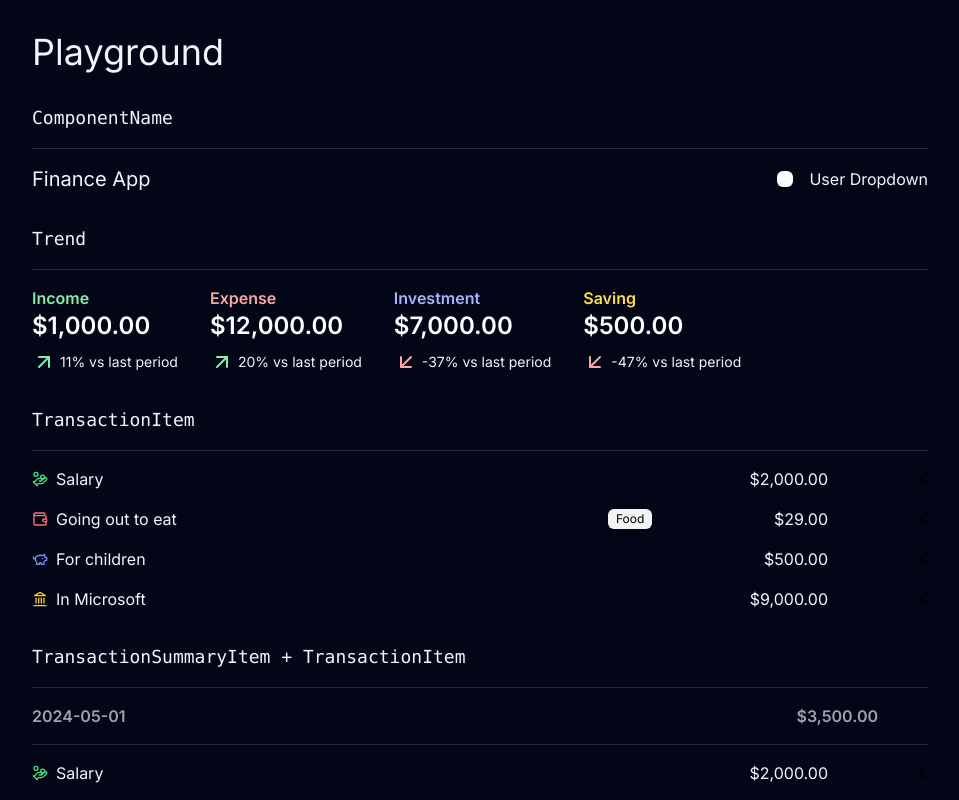
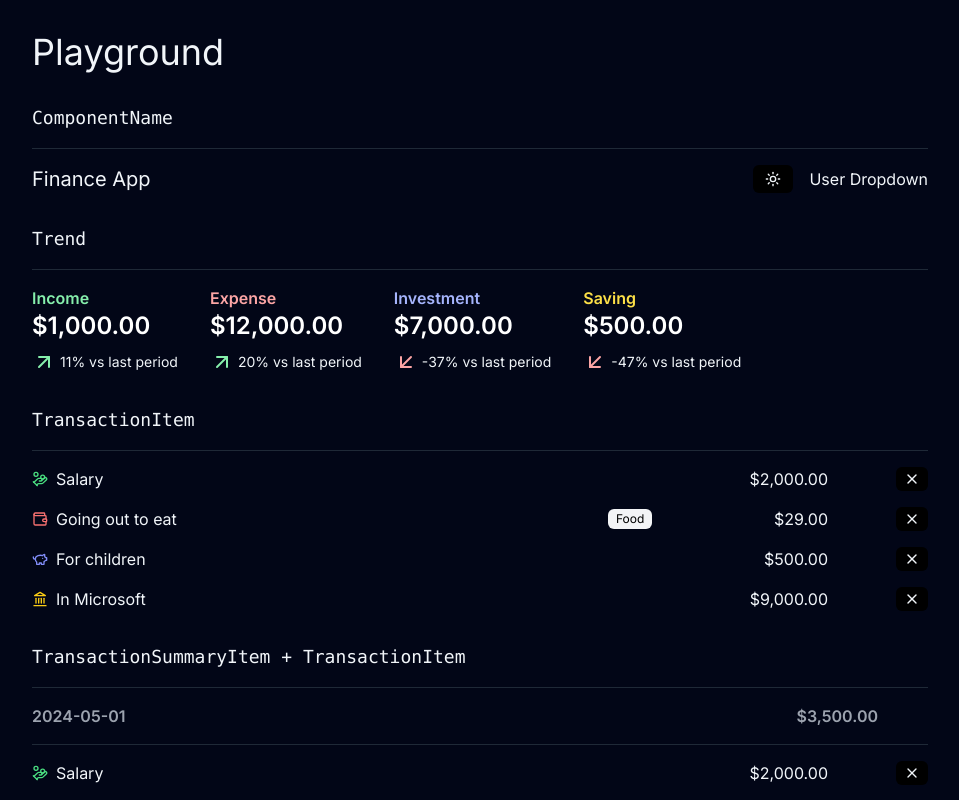
Before and after one commit to bitf12m033/finance-app-next, a Next.js app: page /playground in a window 1280 px wide. Shown: the top 800 px of the page, without its empty margins (160-1119 px from the left). Built offline with nearby package versions, Linux system fonts and the light colour scheme; no server answers.

Commit message:
added remove button

```diff
--- a/app/playground/page.jsx
+++ b/app/playground/page.jsx
@@ -67,6 +67,7 @@ const PlaygroundPage = () => {
           <Button>Hello</Button>
           <Button variant="outline">Hello</Button>
           <Button variant="ghost">Hello</Button>
+          <Button variant="danger">Hello</Button>
 
           <Button size="xs">Hello</Button>
           <Button size="sm">Hello</Button>
--- a/components/dashboard/transactionForm/transactionForm.jsx
+++ b/components/dashboard/transactionForm/transactionForm.jsx
@@ -90,6 +90,6 @@ export default function TransactionForm() {
       <div>
         {lastError && <FormError error={lastError} />}
       </div>
-    <Button type="submit" disabled={isSaving}>Save</Button>    </div>
+    <Button variant="ghost" type="submit" disabled={isSaving}>Save</Button>    </div>
   </form>
 }
--- a/components/transactionItemRemoveButton/transactionItemRemoveButton.jsx
+++ b/components/transactionItemRemoveButton/transactionItemRemoveButton.jsx
@@ -1,9 +1,27 @@
+'use client'
 import { deleteTransaction } from "@/lib/actions"
 import Button from "../button/button"
-
+import { useState } from "react"
+import { X, Loader } from "lucide-react"
 
 export default function TransactionItemRemoveButton({ id }) {
-  return <Button onClick={async () => {
-    await deleteTransaction(id)
-  }}>X</Button>
+    const [loading, setLoading] = useState()
+    const [confirmed, setConfirmed] = useState()
+    const handleClick = async () => {
+      if (!confirmed) {
+        setConfirmed(true)
+        return
+      }
+      try {
+        setLoading(true)
+        await deleteTransaction(id)
+        // notify the parent
+      } finally {
+        setLoading(false)
+      }
+    }
+    return <Button size="xs" variant={!confirmed ? 'ghost' : 'danger'} onClick={handleClick} aria-disabled={loading}>
+      {!loading && <X className="w-4 h-4" />}
+      {loading && <Loader className="w-4 h-4 animate-spin" />}
+    </Button>
 }
--- a/components/transactionList/transactionList.jsx
+++ b/components/transactionList/transactionList.jsx
@@ -10,7 +10,7 @@ import { Loader } from "lucide-react"
 
 export default  function TransactionList({range , initialTransactions}) {
     const [transactions, setTransactions] = useState(initialTransactions)
-    const [offset, setOffset] = useState(initialTransactions.length + 1)
+    const [offset, setOffset] = useState(initialTransactions.length)
     const [buttonHidden, setButtonHidden] = useState(initialTransactions.length === 0)
     const [loading, setLoading] = useState(false)
     const grouped = groupAndSumTransactionsByDate(transactions)
--- a/lib/variants.js
+++ b/lib/variants.js
@@ -2,7 +2,7 @@ export const variants = {
     default: 'bg-black text-white dark:bg-white dark:text-black rounded-md hover:bg-gray-700 dark:hover:bg-gray-200 disabled:opacity-25',
     outline: 'border border-gray-300 dark:border-gray-500 rounded-md hover:bg-gray-300 dark:hover:bg-gray-500 disabled:opacity-25',
     ghost: 'rounded-md bg-white dark:bg-black hover:bg-gray-200 dark:hover:bg-gray-500 disabled:opacity-25',
-    danger: 'bg-red-500 text-white dark:bg-red-500 rounded-md hover:bg-red-700 dark:hover:bg-red-700 disabled:opacity-75',
+    danger: 'bg-red-500 text-white dark:bg-red-500 rounded-md hover:bg-red-700 dark:hover:bg-red-700 disabled:opacity-75'
 }
 export const sizes = {
 xs: 'text-xs px-2 py-1',
--- a/tailwind.config.js
+++ b/tailwind.config.js
@@ -5,6 +5,7 @@ module.exports = {
     "./pages/**/*.{js,ts,jsx,tsx,mdx}",
     "./components/**/*.{js,ts,jsx,tsx,mdx}",
     "./app/**/*.{js,ts,jsx,tsx,mdx}",
+    "./lib/**/*.{js,ts,jsx,tsx,mdx}",
   ],
   theme: {
     extend: {
```
